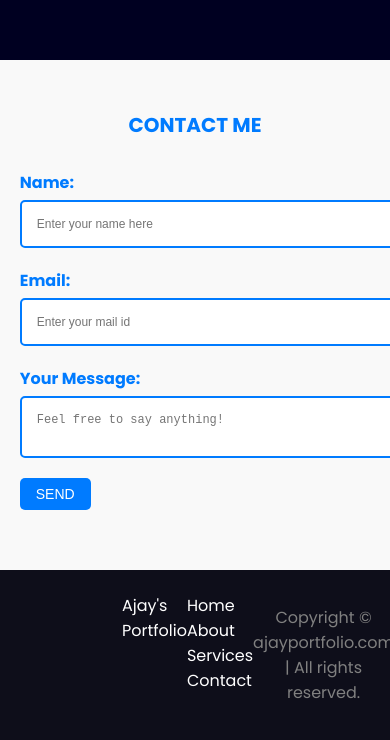
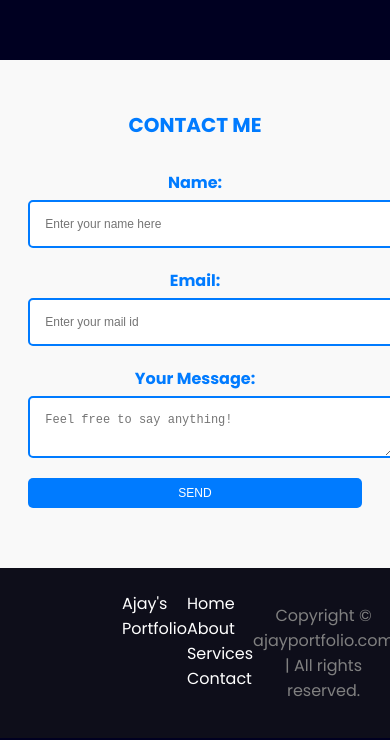
Before and after one commit to Ajay-016/My-Portfolio, a plain HTML site: page index.html in a window 390 px wide. Shown: the part 1759-2499 px from the top of the page. Drawn offline with nearby package versions, Linux system fonts and the light colour scheme.

Commit message:
Responsive form added

```diff
--- a/style.css
+++ b/style.css
@@ -328,3 +328,94 @@ form button:hover {
         font-size: 10px;
     }
 }
+
+
+
+
+
+
+
+
+/* Contact Form Styles */
+form {
+    display: flex;
+    flex-direction: column;
+    align-items: stretch;
+    margin: auto;
+    max-width: 500px;
+}
+
+form label {
+    margin-bottom: 5px;
+    font-weight: bold;
+    color: #007BFF;
+}
+
+form input,
+form textarea {
+    margin-bottom: 20px;
+    padding: 15px;
+    width: 100%;
+    border: 2px solid #007BFF;
+    border-radius: 5px;
+    font-size: 16px;
+    transition: border-color 0.3s;
+}
+
+form input:focus,
+form textarea:focus {
+    border-color: #ffeb3b;
+}
+
+form button {
+    padding: 15px 30px;
+    border: none;
+    background-color: #007BFF;
+    color: #fff;
+    border-radius: 5px;
+    cursor: pointer;
+    font-size: 18px;
+    text-transform: uppercase;
+    transition: background-color 0.3s, transform 0.3s;
+}
+
+form button:hover {
+    background-color: #0056b3;
+    transform: scale(1.05);
+}
+
+/* Media Queries for Responsiveness */
+@media (max-width: 768px) {
+    form {
+        max-width: 90%;
+    }
+
+    form button {
+        padding: 12px 24px;
+        font-size: 16px;
+    }
+}
+
+@media (max-width: 600px) {
+    form input,
+    form textarea {
+        font-size: 14px;
+    }
+
+    form button {
+        padding: 10px 20px;
+        font-size: 14px;
+    }
+}
+
+@media (max-width: 400px) {
+    form input,
+    form textarea {
+        font-size: 12px;
+    }
+
+    form button {
+        padding: 8px 16px;
+        font-size: 12px;
+    }
+}
```
